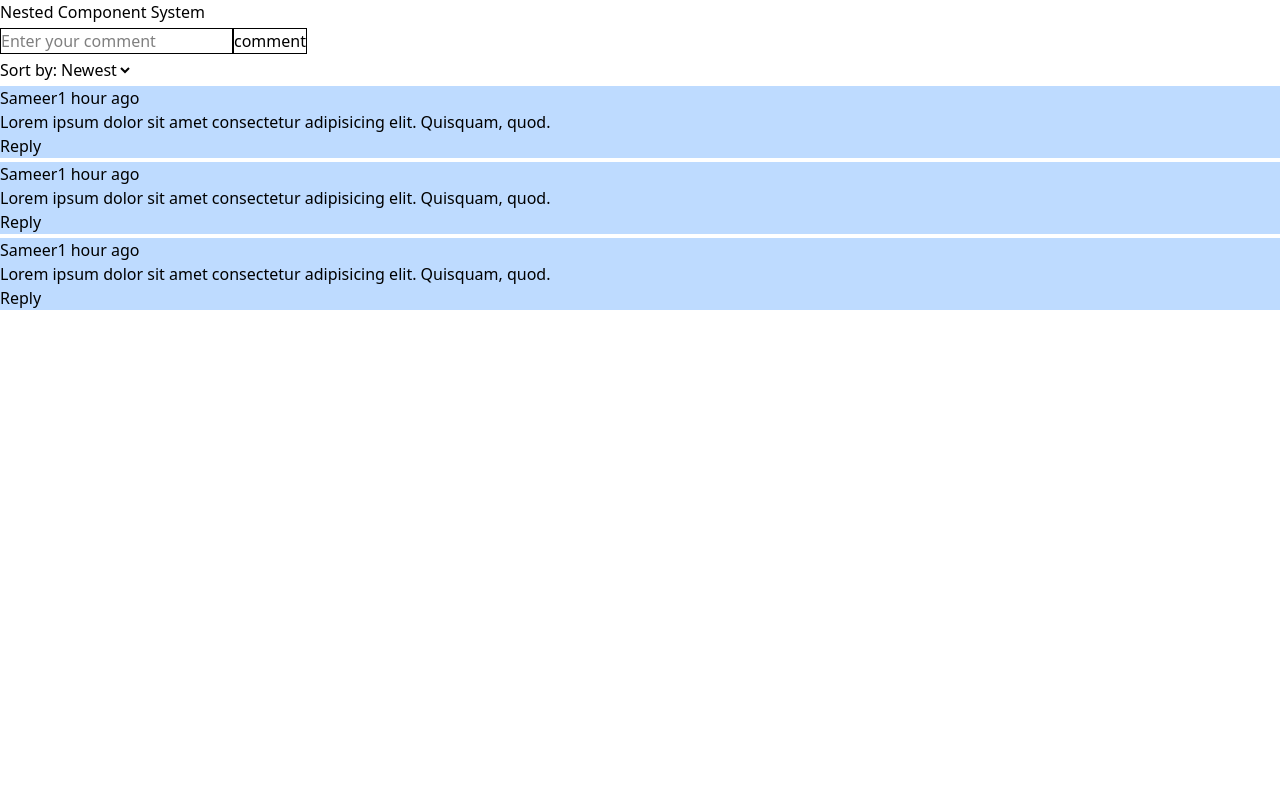
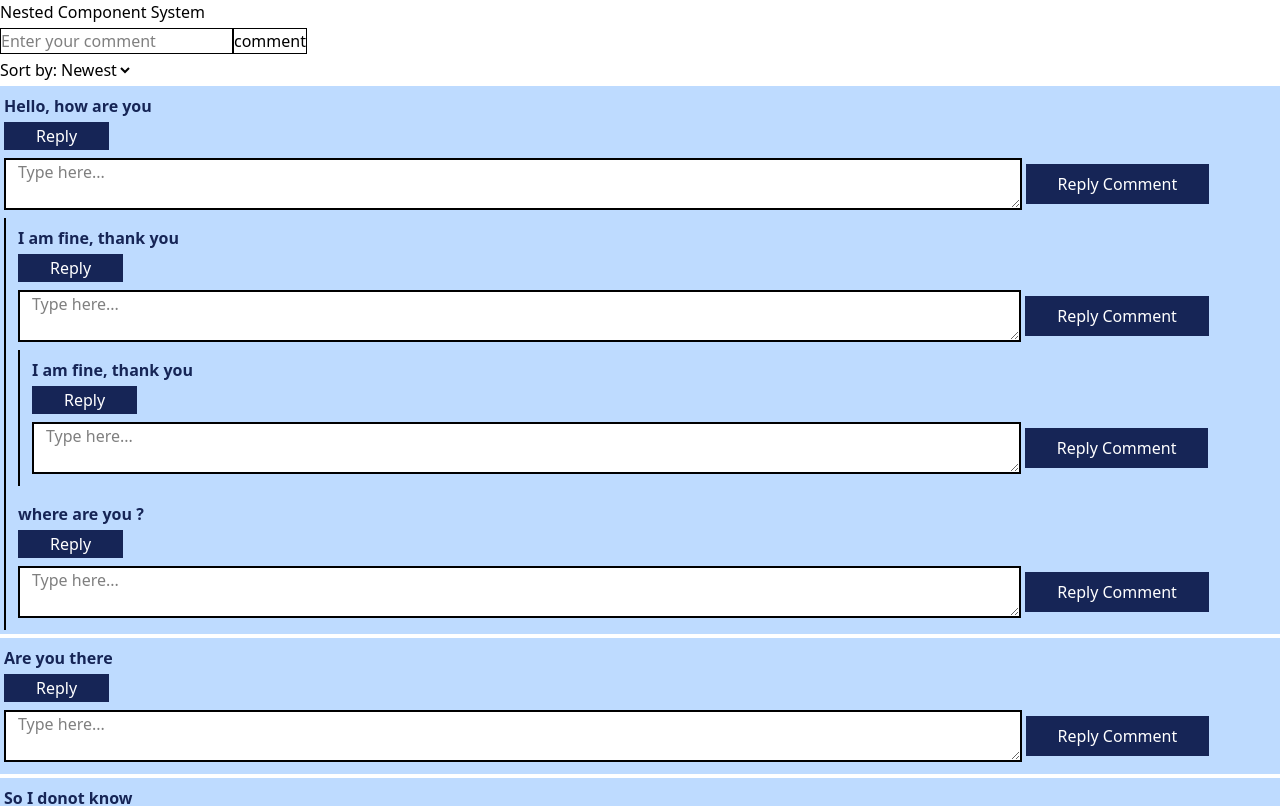
Before and after one commit to mdsameeralam9/nested-comment, a React (Vite) app: page / in a window 1280 px wide. Shown: the top 806 px of the page. Built offline with nearby package versions, Linux system fonts and the light colour scheme.

Commit message:
created nested comment component

```diff
--- /dev/null
+++ b/src/components/Comment.tsx
@@ -0,0 +1,39 @@
+const Comment = ({ data = [] }) => {
+  return (
+    <div className="flex flex-col gap-1">
+      {data.map((data) => (
+        <div className="comment bg-blue-200 p-1" key={data.id}>
+          <div className="commentBody my-1">
+            <p className="text-blue-950 font-extrabold">{data.comment}</p>
+          </div>
+          <div className="commentFooter">
+            <button className="bg-blue-950 border-b-black py-0.5 px-8 cursor-pointer text-white">
+              Reply
+            </button>
+          </div>
+
+          <div className="inputwrapeer flex  gap-1 items-center my-2">
+            <textarea
+              className="w-[80%] border-2 pl-3 bg-white"
+              name="message"
+              rows="2"
+              cols="40"
+              placeholder="Type here..."
+            ></textarea>
+            <button className="bg-blue-950 py-2 border-b-black py-0.5 px-8 cursor-pointer text-white">
+              Reply Comment
+            </button>
+          </div>
+
+          {data?.reply?.length > 0 && (
+            <div className="child pl-2 border-l-2">
+              <Comment data={data.reply} />
+            </div>
+          )}
+        </div>
+      ))}
+    </div>
+  );
+};
+
+export default Comment;
--- a/src/pages/NestedComponent.tsx
+++ b/src/pages/NestedComponent.tsx
@@ -1,10 +1,26 @@
 import React from "react";
+import Comment from "../components/Comment";
 
 const data = [
-    {id: 1, comment: "Hello, how are you", reply: [{id: 2, comment: "I am fine, thank you"}]},
-    {id: 3, comment: "Hello, how are you", reply: []},
-    {id: 4, comment: "Hello, how are you", reply: [{id: 5, comment: "I am fine, thank you"}]}
-]
+  {
+    id: 1,
+    comment: "Hello, how are you",
+    reply: [
+      {
+        id: 2,
+        comment: "I am fine, thank you",
+        reply: [{ id: 32, comment: "I am fine, thank you", reply: [] }],
+      },
+      { id: 23, comment: "where are you ?" },
+    ],
+  },
+  { id: 3, comment: "Are you there", reply: [] },
+  {
+    id: 4,
+    comment: "So I donot know",
+    reply: [{ id: 5, comment: "we are doing, good" }],
+  },
+];
 
 const NestedComponent = () => {
   return (
@@ -25,25 +41,7 @@ const NestedComponent = () => {
           <option value="oldest">Oldest</option>
         </select>
       </div>
-      <div className="flex flex-col gap-1">
-        {data.map((i, index) => (
-          <div className="comment bg-blue-200" key={index}>
-            <div className="commentHeader">
-              <span>Sameer</span>
-              <span>1 hour ago</span>
-            </div>
-            <div className="commentBody">
-              <p>
-                Lorem ipsum dolor sit amet consectetur adipisicing elit.
-                Quisquam, quod.
-              </p>
-            </div>
-            <div className="commentFooter">
-              <button>Reply</button>
-            </div>
-          </div>
-        ))}
-      </div>
+      <Comment data={data} />
     </div>
   );
 };
```
